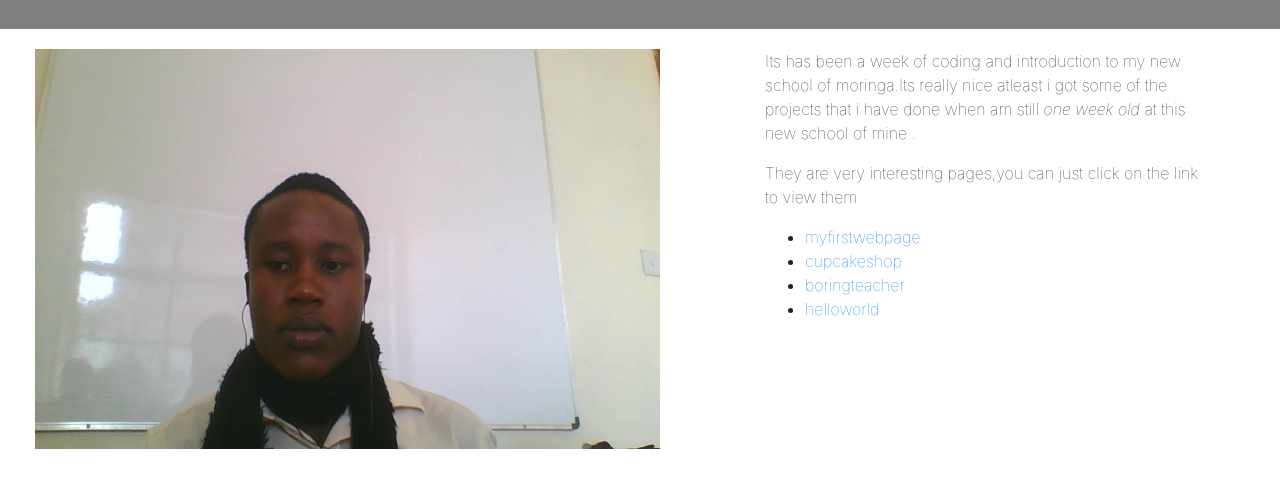
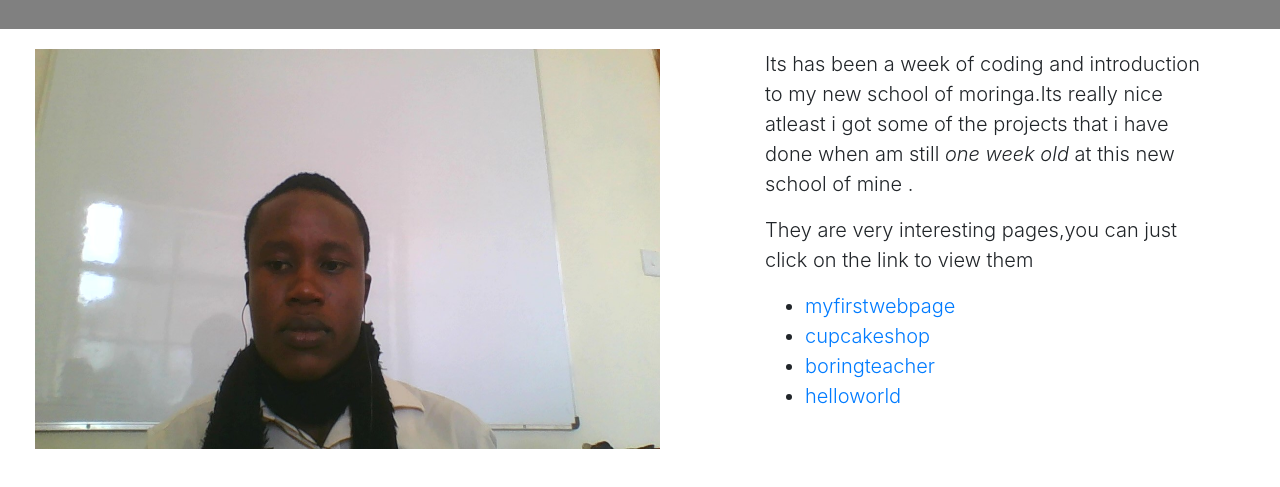
Before and after one commit to qollomcbizzy/portfolio, a plain HTML site: page index.html in a window 1280 px wide. Shown: the part 71-558 px from the top of the page. Drawn offline with nearby package versions, Linux system fonts and the light colour scheme.

Commit message:
make changes to the css

```diff
--- a/style.css
+++ b/style.css
@@ -30,7 +30,8 @@
   margin-top: 20px;
   padding-top: : 10%;
   padding-right: 5%;
-  font-weight: 100;
+  font-weight: 300;
+  font-size:20px;
 }
 .p1{
 
```
Also changed, not shown: 1 other file.
